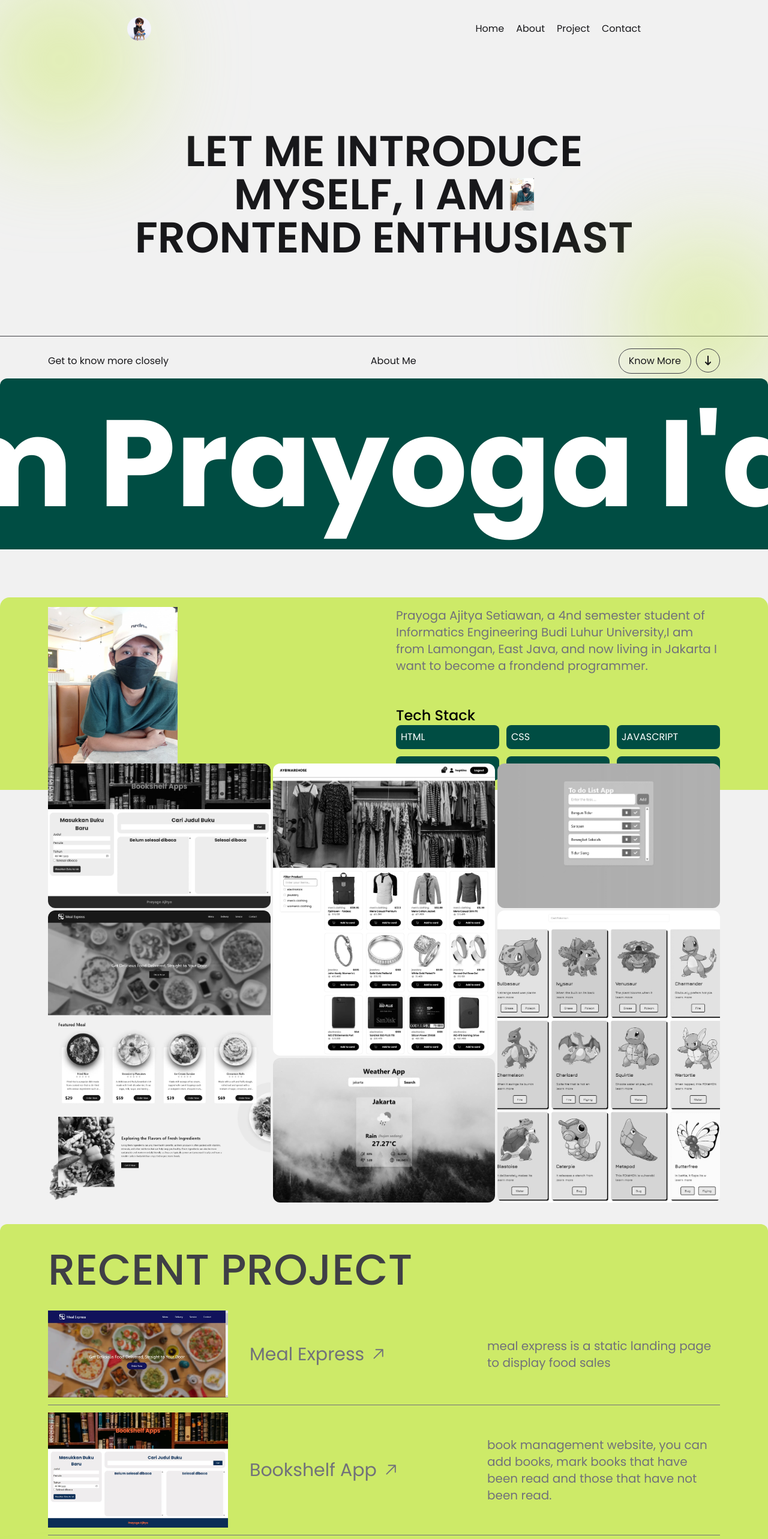
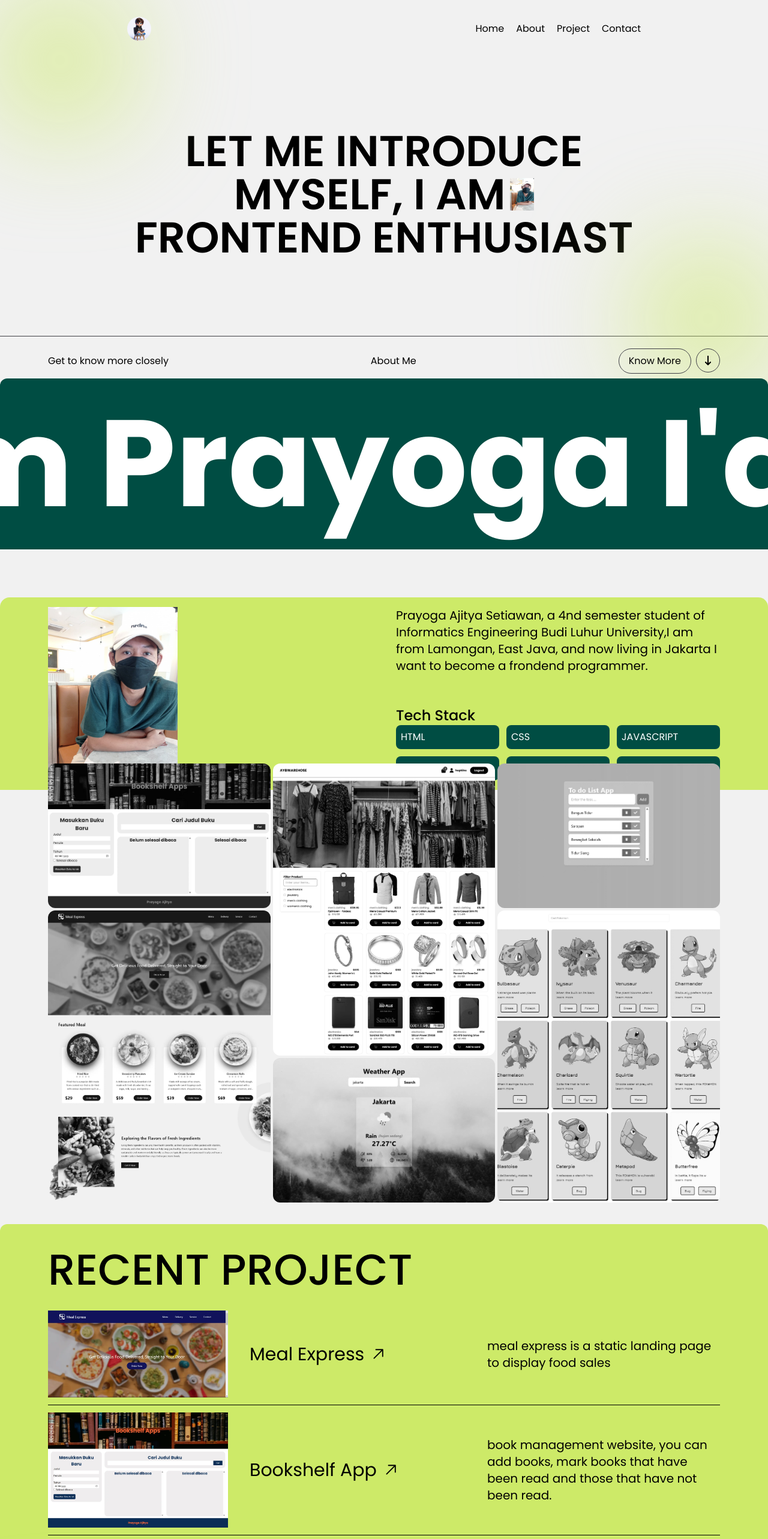
Before and after one commit to PrayogaAjityaSetiawan/MyPortofolio, a React (Vite) app: page / in a window 1280 px wide. Shown: the top 2566 px of the page at 60% size. Built offline with nearby package versions, Linux system fonts and the light colour scheme.

Commit message:
ubah image

```diff
--- a/src/components/About.jsx
+++ b/src/components/About.jsx
@@ -17,7 +17,7 @@ const About = () => {
                     <img className="mx-auto md:mx-0 h-full w-[40%] object-cover bg-cover" src={foto} alt="" />
                 </div>
                 <div className="md:w-1/2 flex flex-col justify-between">
-                    <p className="font-Primary text-zinc-500 text-base md:text-xl">{textAbout}</p>
+                    <p className="font-Primary text-black text-base md:text-xl">{textAbout}</p>
                         <div className="mt-5 md:mt-0">
                             <span className="font-Primary font-medium text-2xl ">Tech Stack</span>
                             <div className="grid grid-cols-3 gap-3 font-Primary capitalize">
--- a/src/components/Elements/Card/Card.jsx
+++ b/src/components/Elements/Card/Card.jsx
@@ -39,17 +39,17 @@ const Card = () => {
                 <div key={card.id} className="w-full">
                     <div className="flex flex-col gap-5 md:gap-0 md:flex-row items-center py-5 md:py-3 group hover:bg-[#004D43] font-Primary ">
                     <div className="w-full md:w-[30%]">
-                        <img className="bg-cover bg-center md:w-[300px] " loading="lazy" src={card.image} alt={card.name} />
+                        <img className="bg-cover bg-center md:w-[300px] h-auto" loading="lazy" src={card.image} alt="project" />
                     </div>
                     <div className="w-full md:w-[70%] grid md:grid-cols-1 lg:grid-cols-2 gap-2 ">
                         <div className="flex items-center gap-2">
-                            <span className="text-2xl md:text-3xl font-Primary capitalize text-zinc-500 group-hover:text-white">{card.title}</span>
-                            <GoArrowUpRight size={30} className="group-hover:text-white text-zinc-500" />
+                            <span className="text-2xl md:text-3xl font-Primary capitalize text-black group-hover:text-white">{card.title}</span>
+                            <GoArrowUpRight size={30} className="group-hover:text-white text-black" />
                         </div>
-                        <p className="text-zinc-500 group-hover:text-white text-base md:text-xl text-start">{card.desc}</p>
+                        <p className="text-black group-hover:text-white text-base md:text-xl text-start">{card.desc}</p>
                     </div>
                     </div>
-                    <div className="h-[1px] w-full bg-zinc-500"></div>
+                    <div className="h-[1px] w-full bg-black"></div>
                 </div>
 
             ))}
--- a/src/components/Galery.jsx
+++ b/src/components/Galery.jsx
@@ -9,22 +9,22 @@ const Galery = () => {
     return (
         <div className="grid grid-cols-3 grid-rows-3 gap-1 md:mx-20 my-9">
             <div className="overflow-hidden md:rounded-xl">
-                <img className="bg-cover object-cover h-full grayscale hover:scale-105 hover:grayscale-0 overflow-hidden hover:transition-all hover:ease-in" loading="lazy" src={bookshelf} alt="bookshelf" />
+                <img className="bg-cover object-cover h-full w-full grayscale hover:scale-105 hover:grayscale-0 overflow-hidden hover:transition-all hover:ease-in" loading="lazy" src={bookshelf} alt="bookshelf" />
             </div>
             <div className="row-span-2 overflow-hidden md:rounded-xl">
-                <img className="bg-cover object-cover h-full grayscale hover:scale-105 hover:grayscale-0 overflow-hidden hover:transition-all hover:ease-in" loading="lazy" src={aybwarehouse} alt="aybwerahouse" />
+                <img className="bg-cover object-cover h-full w-full grayscale hover:scale-105 hover:grayscale-0 overflow-hidden hover:transition-all hover:ease-in" loading="lazy" src={aybwarehouse} alt="aybwerahouse" />
             </div>
             <div className="row-span-2 col-start-1 row-start-2 overflow-hidden md:rounded-xl">
-                <img className="bg-cover object-cover h-full grayscale hover:scale-105 hover:grayscale-0 overflow-hidden hover:transition-all hover:ease-in" loading="lazy" src={mealexpress} alt="meal express" />
+                <img className="bg-cover object-cover h-full w-full grayscale hover:scale-105 hover:grayscale-0 overflow-hidden hover:transition-all hover:ease-in" loading="lazy" src={mealexpress} alt="meal express" />
             </div>
             <div className="col-start-2 row-start-3 overflow-hidden md:rounded-xl">
-                <img className="bg-cover object-cover h-full grayscale hover:scale-105 hover:grayscale-0 overflow-hidden hover:transition-all hover:ease-in" loading="lazy" src={weather} alt="weather app" />
+                <img className="bg-cover object-cover h-full w-full grayscale hover:scale-105 hover:grayscale-0 overflow-hidden hover:transition-all hover:ease-in" loading="lazy" src={weather} alt="weather app" />
             </div>
             <div className="col-start-3 row-start-1 overflow-hidden md:rounded-xl">
-                <img className="bg-cover object-cover h-full grayscale hover:scale-105 hover:grayscale-0 overflow-hidden hover:transition-all hover:ease-in" loading="lazy" src={todolist} alt="todolist app" />
+                <img className="bg-cover object-cover h-full w-full grayscale hover:scale-105 hover:grayscale-0 overflow-hidden hover:transition-all hover:ease-in" loading="lazy" src={todolist} alt="todolist app" />
             </div>
             <div className="row-span-2 col-start-3 row-start-2 overflow-hidden md:rounded-xl">
-                <img className="bg-cover object-cover h-full grayscale hover:scale-105 hover:grayscale-0 overflow-hidden hover:transition-all hover:ease-in" loading="lazy" src={pokemon} alt="pokemon" />
+                <img className="bg-cover object-cover h-full w-full grayscale hover:scale-105 hover:grayscale-0 overflow-hidden hover:transition-all hover:ease-in" loading="lazy" src={pokemon} alt="pokemon" />
             </div>
         </div>
     );
--- a/src/components/Hero.jsx
+++ b/src/components/Hero.jsx
@@ -9,7 +9,7 @@ const Hero = () => {
             data-scroll
             data-scroll-section
             data-scroll-speed="-.3"
-            className=" relative w-full max-h-[100vh] bg-[#F1F1F1] text-zinc-900 py-2"
+            className=" relative w-full max-h-[100vh] bg-[#F1F1F1] text-black py-2"
         >
             <div className="mt-52 md:mt-52 flex flex-col justify-center items-center font-Primary">
                 <div className="w-fit flex items-center h-1/3 overflow-hidden">
--- a/src/components/Navbar.jsx
+++ b/src/components/Navbar.jsx
@@ -46,7 +46,7 @@ const Navbar = () => {
                 {pages.map((page) => {
                     const { id, name } = page
                     return (
-                        <motion.a  className="text-zinc-900  rounded-full" href="" key={id} >{name}</motion.a>
+                        <motion.a  className="text-black rounded-full" href="" key={id} >{name}</motion.a>
                     )
                 })}
                 </div>
--- a/src/components/Project.jsx
+++ b/src/components/Project.jsx
@@ -3,7 +3,7 @@ const Project = ()=> {
     return (
         <div className="bg-[#CDEA68] py-10  rounded-tr-xl rounded-tl-xl">
             <div className="mx-5 md:mx-20 ">
-                <h1 className="text-4xl md:text-7xl font-medium font-Primary text-zinc-700 uppercase mb-5">Recent Project</h1>
+                <h1 className="text-4xl md:text-7xl font-medium font-Primary text-black uppercase mb-5">Recent Project</h1>
                 <Card/>
             </div>
         </div>
```
